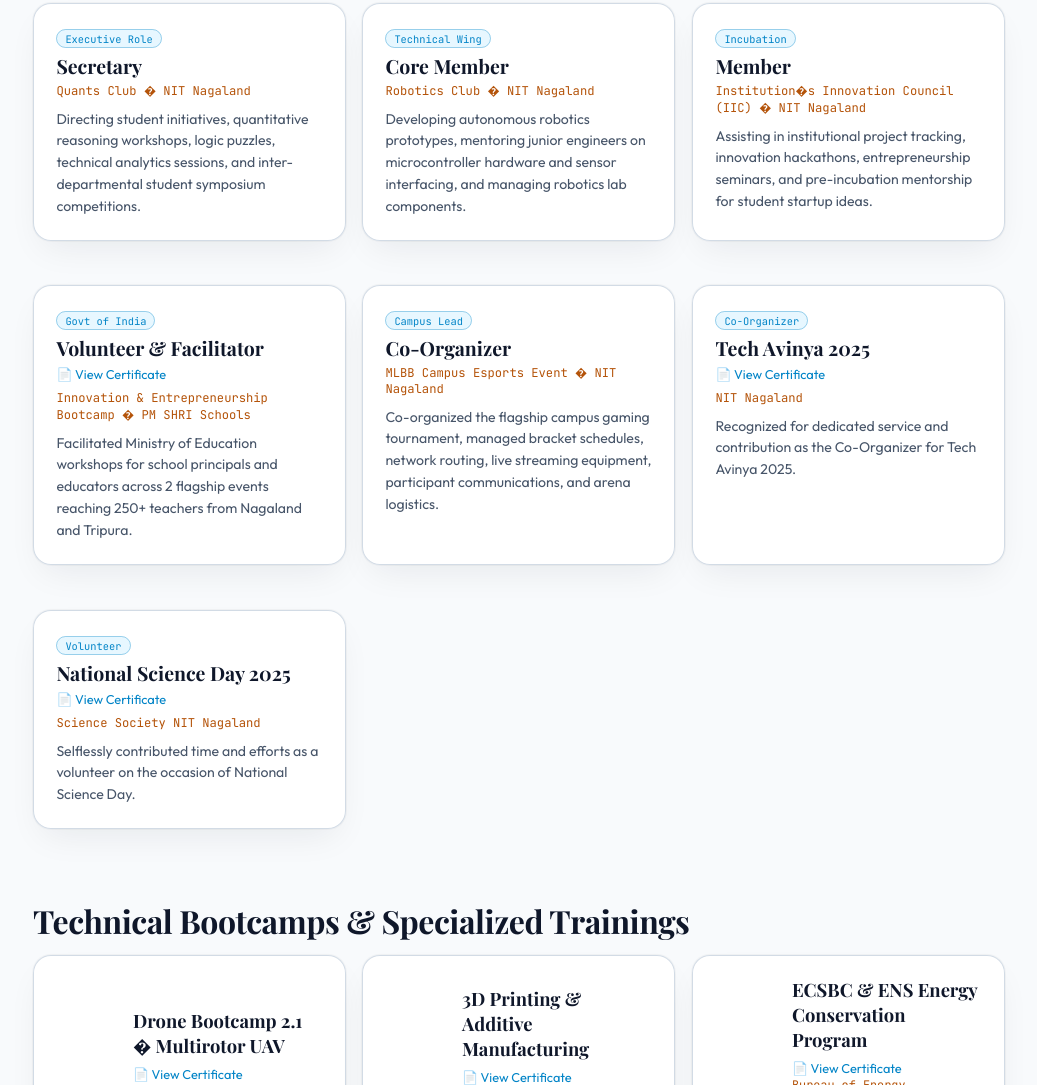
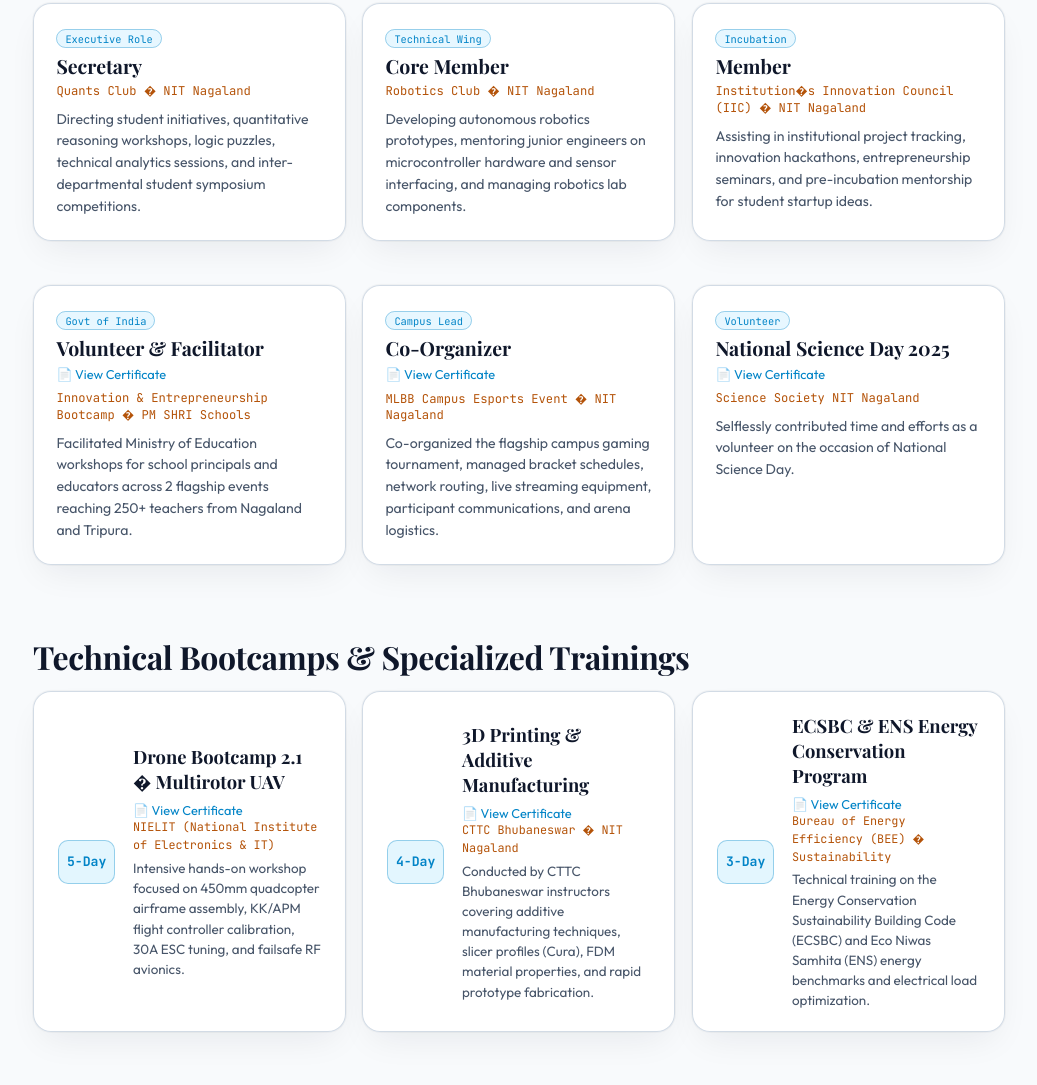
Before and after one commit to navnit919/Potfolio-site-, a website: page experience.html in a window 1280 px wide. Shown: the part 1120-2205 px from the top of the page, without its empty margins (161-1198 px from the left). Drawn offline with nearby package versions, Linux system fonts and the light colour scheme; a web font is replaced by a local one.

Commit message:
Moved Tech Avinya certificate to MLBB Esports card and removed redundant section

```diff
--- a/experience.html
+++ b/experience.html
@@ -236,6 +236,7 @@
           <span class="role-chip">Campus Lead</span>
         </div>
         <h4 style="font-family: var(--font-serif-display); font-size: 1.22rem; color: var(--text-main); margin-top: 0.4rem;">Co-Organizer</h4>
+        <a href="images/tech_avinya_cert2.jpg" target="_blank" class="cert-link" style="display:inline-block; margin-top:5px; margin-bottom:5px; font-size:0.8rem; color:var(--accent-cyan); text-decoration:none;">📄 View Certificate</a>
         <p style="font-family: var(--font-mono); font-size: 0.76rem; color: var(--accent-gold-dark); margin: 0.2rem 0 0.6rem;">
           MLBB Campus Esports Event � NIT Nagaland
         </p>
@@ -244,19 +245,7 @@
         </p>
       </article>
 
-      <article class="glass-panel" style="padding: 1.4rem;">
-        <div class="role-badge-row">
-          <span class="role-chip">Co-Organizer</span>
-        </div>
-        <h4 style="font-family: var(--font-serif-display); font-size: 1.22rem; color: var(--text-main); margin-top: 0.4rem;">Tech Avinya 2025</h4>
-        <a href="images/WhatsApp Image 2026-10-04 at 10.33.27 PM.jpeg" target="_blank" class="cert-link" style="display:inline-block; margin-top:5px; margin-bottom:5px; font-size:0.8rem; color:var(--accent-cyan); text-decoration:none;">📄 View Certificate</a>
-        <p style="font-family: var(--font-mono); font-size: 0.76rem; color: var(--accent-gold-dark); margin: 0.2rem 0 0.6rem;">
-          NIT Nagaland
-        </p>
-        <p style="font-size: 0.88rem; color: var(--text-muted); line-height: 1.55;">
-          Recognized for dedicated service and contribution as the Co-Organizer for Tech Avinya 2025.
-        </p>
-      </article>
+
 
       <article class="glass-panel" style="padding: 1.4rem;">
         <div class="role-badge-row">
```
